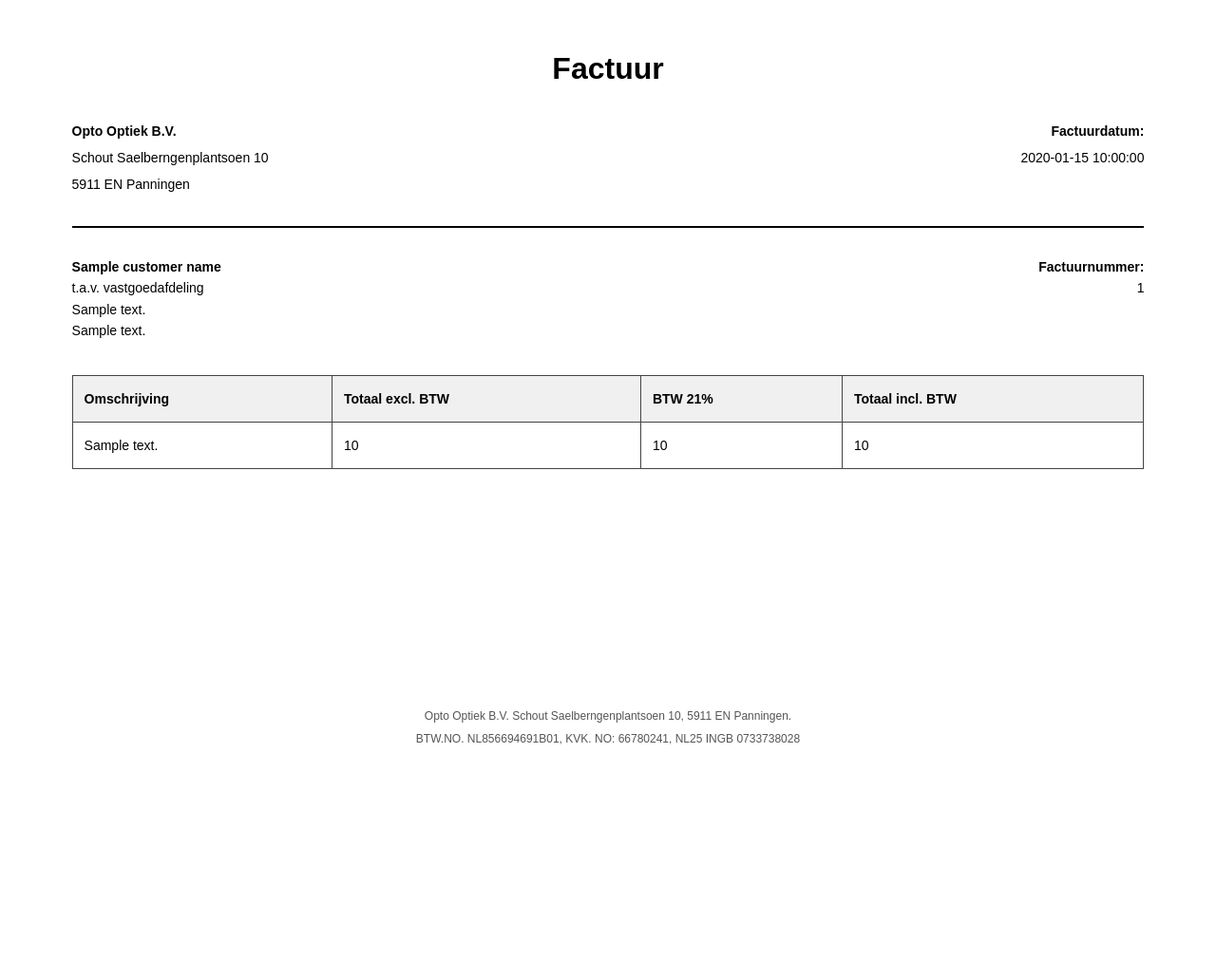
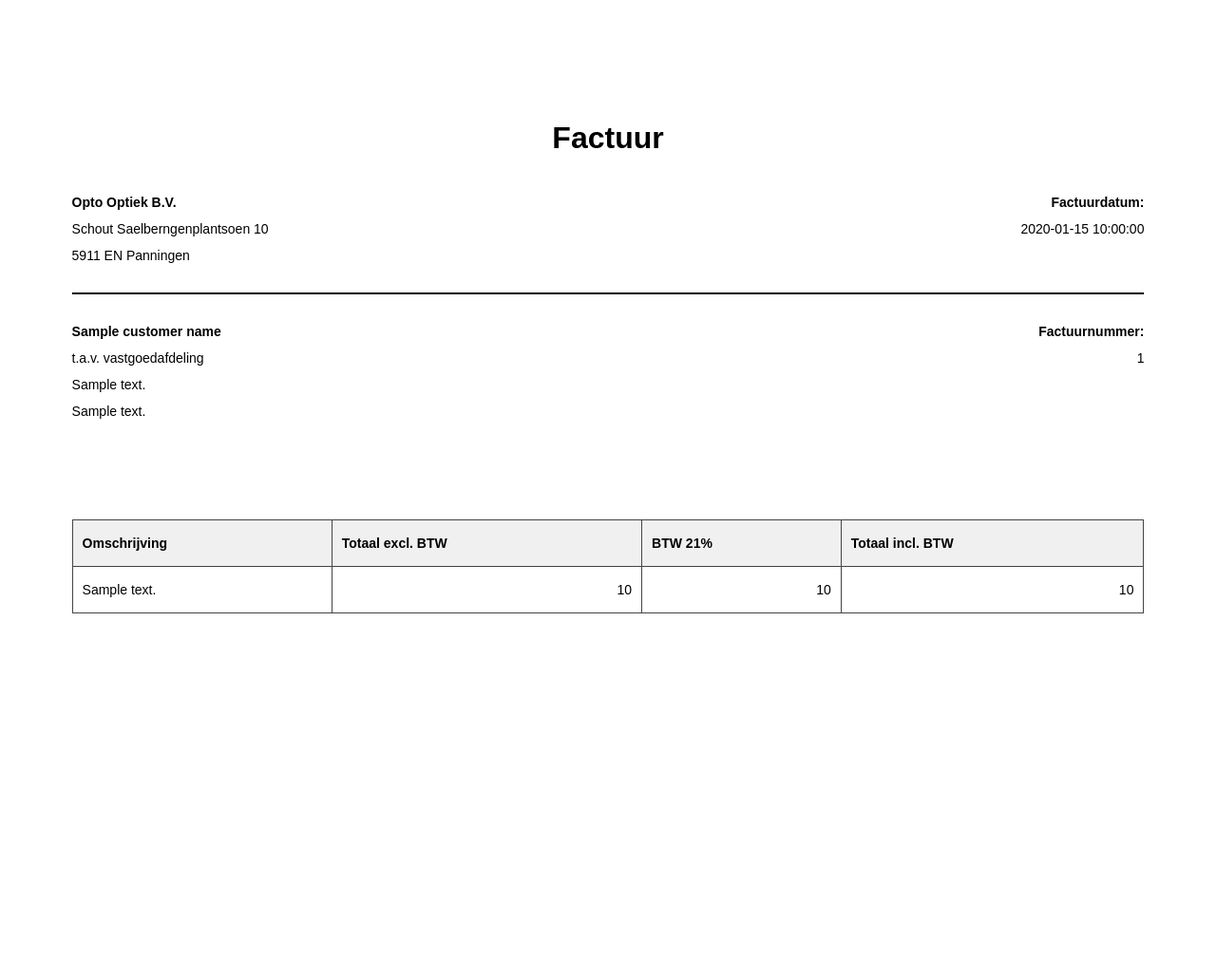
Before and after one commit to NXi99/opto-invoice-app, a Flask app: template templates/Opto.html in a window 1280 px wide. Shown: the whole page at 95% size. After the commit the page ends 646 px from the top, so only its background shows below. Run offline with Flask 3, Linux system fonts and the light colour scheme; the template is opened without the code that fills it: most values are stand-ins (such as "Sample title", 1, 10 or a date in 2020).

Commit message:
Add files via upload

```diff
--- a/templates/Opto.html
+++ b/templates/Opto.html
@@ -8,92 +8,122 @@
             font-family: Arial, Helvetica, sans-serif;
             font-size: 14px;
             line-height: 2;
-    margin: 10mm 20mm 10mm 20mm;
-    padding-bottom: 500px; /* reserves space for footer */
-    position: relative;
+            margin: 30mm 20mm 30mm 20mm;
         }
 
-
-        .header {
-            display: flex;
-            justify-content: space-between;
-            align-items: flex-start;
+        h1 {
+            text-align: center;
+            font-size: 32px;
         }
 
-        .title {
-            text-align: center;
-            font-size: 32px;
-            font-weight: bold;
-            margin: 40px 0 20px 0;
+        .header-row {
+            display: table;
+            width: 100%;
+            table-layout: fixed;
+            margin-bottom: 25px;
         }
 
-        .customer-details {
-            margin-top: 30px;
-            margin-bottom: 20px;
+        .header-left {
+            display: table-cell;
+            vertical-align: top;
+            width: 70%;
+        }
+
+        .header-right {
+            display: table-cell;
+            vertical-align: top;
+            width: 30%;
+            text-align: right;
+            white-space: nowrap;
         }
 
         .divider {
-            border-top: 2px solid black;
-            margin: 30px 0;
+            border-top: 2px solid #000;
+            margin: 25px 0;
         }
 
         table {
             width: 100%;
             border-collapse: collapse;
-            margin-top: 35px;
+            margin-top: 100px;
+            page-break-inside: avoid;
         }
 
         th, td {
             border: 1px solid #444;
-            padding: 10px 12px;
+            padding: 10px;
             text-align: left;
+        }
+
+        td:first-child {
+           text-align: left;
+         }
+
+        td:nth-child(2), td:nth-child(3), td:nth-child(4) {
+           text-align: right;
         }
 
         th {
             background-color: #f0f0f0;
         }
 
-        .footer {
-            position: fixed;
-            bottom: 10px;
-            left: 40px;
-            right: 40px;
-            font-size: 12px;
-            text-align: center;
-            color: #555;
+        @page {
+            size: A4;
+            margin: 20mm 20mm 20mm 20mm;
+        }
+
+        .customer-row {
+            display: table;
+            table-layout: fixed;
+            width: 100%;
+            margin-bottom: 25px;
+        }
+
+        .customer-left {
+            display: table-cell;
+            vertical-align: top;
+            width: 70%;
+        }
+
+        .customer-right {
+            display: table-cell;
+            vertical-align: top;
+            width: 30%;
+            text-align: right;
+            white-space: nowrap;
         }
     </style>
 </head>
 <body>
 
-<div class="title">Factuur</div>
+    <h1>Factuur</h1>
 
-<div class="header">
-    <div>
+    <div class="header-row">
+        <div class="header-left">
             <strong>Opto Optiek B.V.</strong><br>
             Schout Saelberngenplantsoen 10<br>
             5911 EN Panningen
         </div>
-
-    <div style="text-align: right;">
-        <strong>Factuurdatum:</strong><br>{{ invoice_date }}
+        <div class="header-right">
+            <strong>Factuurdatum:</strong><br>
+            {{ invoice_date }}
         </div>
     </div>
 
     <div class="divider"></div>
 
-<div style="display: flex; justify-content: space-between; margin-top: 25px; margin-bottom: 10px; line-height: 1.6;">
-    <div style="flex: 1;">
+    <div class="customer-row">
+        <div class="customer-left">
             <strong>{{ customer_name }}</strong><br>
             t.a.v. vastgoedafdeling<br>
             {{ customer_address_line1 }}<br>
             {{ customer_address_line2 }}
         </div>
-    <div style="text-align: right; white-space: nowrap;">
-        <strong>Factuurnummer:</strong><br>{{ invoice_number }}
+        <div class="customer-right">
+            <strong>Factuurnummer:</strong><br>
+            {{ invoice_number }}
         </div>
     </div>
-
 
     <table>
         <thead>
@@ -114,10 +144,5 @@
         </tbody>
     </table>
 
-<div class="footer">
-    Opto Optiek B.V. Schout Saelberngenplantsoen 10, 5911 EN Panningen.<br>
-    BTW.NO. NL856694691B01, KVK. NO: 66780241, NL25 INGB 0733738028
-</div>
-
 </body>
 </html>
```
Lines whose indentation alone changed are shown as unchanged.
